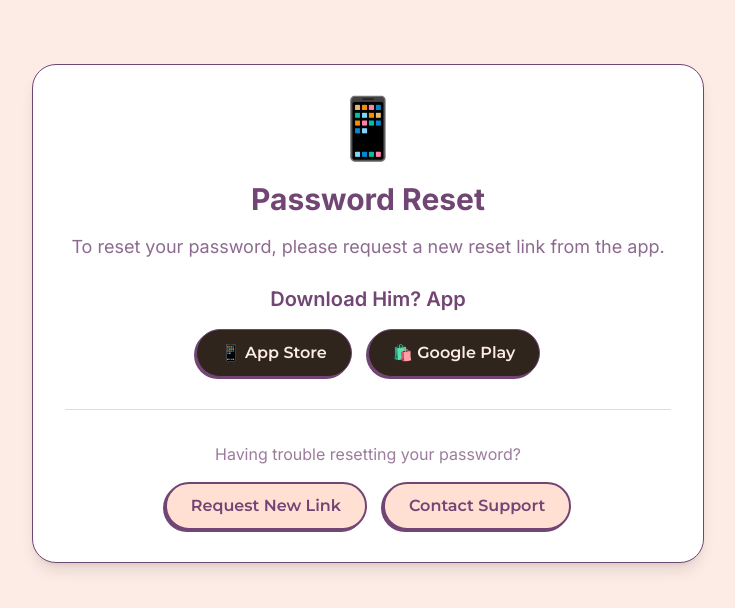
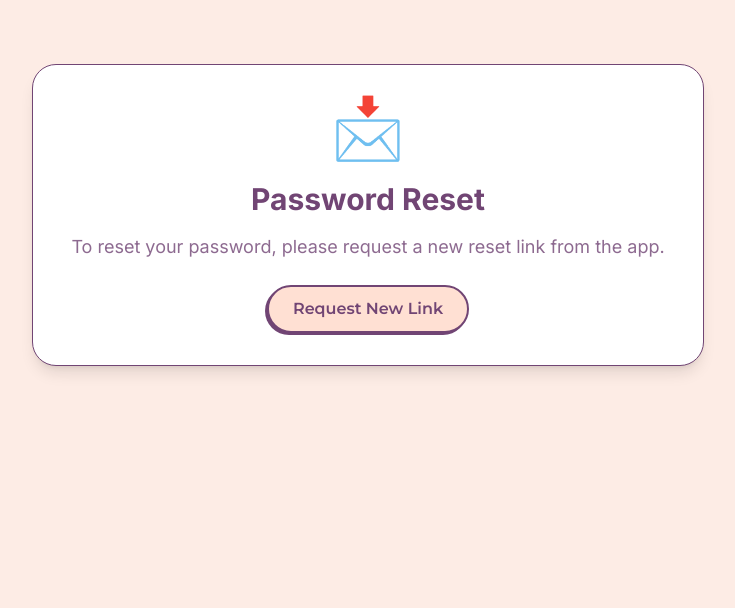
Before and after one commit to him-dating-app/website, a Next.js app: page /reset-password in a window 1280 px wide. Shown: the top 608 px of the page, without its empty margins (272-1007 px from the left). Built offline with nearby package versions, Linux system fonts and the light colour scheme.

Commit message:
updated reset passwrod

```diff
--- a/app/reset-password/page.tsx
+++ b/app/reset-password/page.tsx
@@ -6,6 +6,16 @@ import Link from 'next/link';
 import { Container } from '@/components/ui/Container';
 import { Button } from '@/components/ui/Button';
 
+function tryOpenDeepLink(url: string) {
+  // Works on most mobile browsers; Safari may require a user gesture
+  const a = document.createElement('a');
+  a.href = url;
+  a.style.display = 'none';
+  document.body.appendChild(a);
+  a.click();
+  document.body.removeChild(a);
+}
+
 function ResetPasswordContent() {
   const searchParams = useSearchParams();
   const [error, setError] = useState<string | null>(null);
@@ -13,233 +23,107 @@ function ResetPasswordContent() {
   const [appUrl, setAppUrl] = useState<string | null>(null);
 
   useEffect(() => {
-    // Check for authorization code from Supabase PKCE flow (most common case)
+    // Prefer PKCE code flow
     const code = searchParams.get('code');
+    const tokenHash = searchParams.get('token_hash'); // Supabase verifyOtp links
+
     if (code) {
-      console.log('Authorization code found:', code);
-      // Create deep link with the code
       const deepLink = `him://auth/resetpasswordconfirm?code=${encodeURIComponent(code)}`;
       setAppUrl(deepLink);
-
-      // Try to open app immediately (same method as complete-signup)
-      try {
-        const link = document.createElement('a');
-        link.href = deepLink;
-        link.style.display = 'none';
-        document.body.appendChild(link);
-        link.click();
-        document.body.removeChild(link);
-      } catch (e) {
-        console.warn('Failed to create app redirect link:', e);
-      }
-
-      // Show fallback UI after delay
-      setTimeout(() => setLoading(false), 2000);
+      tryOpenDeepLink(deepLink);
+      setTimeout(() => setLoading(false), 1500);
       return;
     }
 
-    // ALWAYS check for hash fragments (older Supabase flow or direct tokens)
+    if (tokenHash) {
+      const deepLink = `him://auth/resetpasswordconfirm?token_hash=${encodeURIComponent(tokenHash)}`;
+      setAppUrl(deepLink);
+      tryOpenDeepLink(deepLink);
+      setTimeout(() => setLoading(false), 1500);
+      return;
+    }
+
+    // Legacy hash-token format: DO NOT forward tokens via URL.
     if (typeof window !== 'undefined' && window.location.hash) {
-      const hash = window.location.hash;
-      console.log('Hash fragment found:', hash);
-
-      const params = new URLSearchParams(hash.substring(1));
-      const accessToken = params.get('access_token');
-      const refreshToken = params.get('refresh_token');
-      const type = params.get('type');
-
+      const hash = new URLSearchParams(window.location.hash.slice(1));
+      const accessToken = hash.get('access_token');
+      const refreshToken = hash.get('refresh_token');
       if (accessToken && refreshToken) {
-        console.log('Tokens found in hash, redirecting to app');
-        // Got tokens! Create deep link to app
-        const deepLink = `him://auth/resetpasswordconfirm?access_token=${encodeURIComponent(accessToken)}&refresh_token=${encodeURIComponent(refreshToken)}&type=${type || 'recovery'}`;
-        setAppUrl(deepLink);
-
-        // Try to open app immediately
-        try {
-          const link = document.createElement('a');
-          link.href = deepLink;
-          link.style.display = 'none';
-          document.body.appendChild(link);
-          link.click();
-          document.body.removeChild(link);
-        } catch (e) {
-          console.warn('Failed to create app redirect link:', e);
-        }
-
-        // Show success state with fallback
-        setTimeout(() => setLoading(false), 2000);
+        // Safer path: ask the user to request a new link (or implement a server nonce exchange).
+        setError('This reset link is from an older format. Please request a new reset link.');
+        setLoading(false);
         return;
       }
     }
 
-    // Check for error parameters from Supabase (when token is expired or invalid)
+    // Supabase error propagation
     const errorCode = searchParams.get('error_code');
     const errorDescription = searchParams.get('error_description');
-
     if (errorCode) {
-      console.log('Error from Supabase:', errorCode, errorDescription);
-      if (errorCode === 'otp_expired') {
-        setError('This password reset link has expired. Please request a new one.');
-      } else {
-        setError(errorDescription || 'Invalid reset link. Please try requesting a new one.');
-      }
+      setError(
+        errorCode === 'otp_expired'
+          ? 'This password reset link has expired. Please request a new one.'
+          : errorDescription || 'Invalid reset link. Please try requesting a new one.'
+      );
       setLoading(false);
       return;
     }
 
-    // No tokens, code, or errors - user might have navigated here directly
-    console.log('No tokens, code, or errors found');
+    // Nothing useful present
     setLoading(false);
   }, [searchParams]);
 
-  if (error) {
-    return (
-      <main className="min-h-screen bg-him-peach py-16">
-        <Container>
-          <div className="max-w-2xl mx-auto text-center">
-            <div className="bg-white rounded-3xl p-8 shadow-lg border border-him-purple-dark">
-              <div className="text-6xl mb-6">⚠️</div>
-              <h1 className="text-3xl font-bold text-him-purple-dark mb-4">
-                Reset Link Error
-              </h1>
-              <p className="text-lg text-him-purple-dark/80 mb-6">
-                {error}
-              </p>
-              <Link href="/request-new-link">
-                <Button variant="primary" className="mb-4">
-                  Request New Password Reset
-                </Button>
-              </Link>
-              <br />
-              <a href="mailto:support@talkabouthim.uk?subject=Password%20Reset%20Help">
-                <Button variant="secondary">
-                  Contact Support
-                </Button>
-              </a>
-            </div>
-          </div>
-        </Container>
-      </main>
-    );
-  }
+  // …(rendering exactly like you already have; keep your nice UI)…
+  // If `appUrl` exists, show the “open app” guidance & copy box
+  // If `error`, show the error card and “Request New Password Reset” button
 
   return (
     <main className="min-h-screen bg-him-peach py-16">
       <Container>
         <div className="max-w-2xl mx-auto text-center">
           <div className="bg-white rounded-3xl p-8 shadow-lg border border-him-purple-dark">
-            {loading ? (
+            {error ? (
+              <>
+                <div className="text-6xl mb-6">⚠️</div>
+                <h1 className="text-3xl font-bold text-him-purple-dark mb-4">Reset Link Error</h1>
+                <p className="text-lg text-him-purple-dark/80 mb-6">{error}</p>
+                <Link href="/request-new-link">
+                  <Button variant="primary">Request New Password Reset</Button>
+                </Link>
+              </>
+            ) : loading ? (
               <>
                 <div className="text-6xl mb-6">🔑</div>
-                <h1 className="text-3xl font-bold text-him-purple-dark mb-4">
-                  Opening Him? App...
-                </h1>
+                <h1 className="text-3xl font-bold text-him-purple-dark mb-4">Opening Him? App…</h1>
                 <p className="text-lg text-him-purple-dark/80 mb-6">
-                  We're redirecting you to the Him? app to reset your password.
+                  We’re redirecting you to the Him? app to reset your password.
                 </p>
                 <div className="animate-pulse">
-                  <div className="h-2 bg-him-purple-light rounded mb-4"></div>
-                  <p className="text-sm text-him-purple-dark/60">
-                    Please wait a moment...
-                  </p>
+                  <div className="h-2 bg-him-purple-light rounded mb-4" />
+                  <p className="text-sm text-him-purple-dark/60">Please wait a moment…</p>
+                </div>
+              </>
+            ) : appUrl ? (
+              <>
+                <div className="text-6xl mb-6">📱</div>
+                <h1 className="text-3xl font-bold text-him-purple-dark mb-4">Reset Your Password</h1>
+                <p className="text-lg text-him-purple-dark/80 mb-6">
+                  If the app didn’t open automatically, copy this link into your browser:
+                </p>
+                <div className="mt-2 p-3 bg-white rounded-lg border border-him-purple-dark/20 font-mono text-sm break-all">
+                  {appUrl}
                 </div>
               </>
             ) : (
               <>
-                <div className="text-6xl mb-6">📱</div>
-                <h1 className="text-3xl font-bold text-him-purple-dark mb-4">
-                  {appUrl ? 'Reset Your Password' : 'Password Reset'}
-                </h1>
-                <p className="text-lg text-him-purple-dark/80 mb-6">
-                  {appUrl
-                    ? "If the Him? app didn't open automatically, please follow these steps:"
-                    : "To reset your password, please request a new reset link from the app."
-                  }
+                <div className="text-6xl mb-6">📩</div>
+                <h1 className="text-3xl font-bold text-him-purple-dark mb-4">Password Reset</h1>
+                <p className="text-lg text-him-purple-dark/80">
+                  To reset your password, please request a new reset link from the app.
                 </p>
-
-                {appUrl && (
-                  <>
-                    <div className="text-left bg-him-purple-light/20 rounded-2xl p-6 mb-6">
-                      <ol className="space-y-3 text-him-purple-dark">
-                        <li className="flex items-start">
-                          <span className="font-bold mr-3 text-him-purple-active">1.</span>
-                          <span>Make sure the Him? app is installed on your device</span>
-                        </li>
-                        <li className="flex items-start">
-                          <span className="font-bold mr-3 text-him-purple-active">2.</span>
-                          <div>
-                            <span>Copy and paste this link in your browser:</span>
-                            <div className="mt-2 p-3 bg-white rounded-lg border border-him-purple-dark/20 font-mono text-sm break-all">
-                              {appUrl}
-                            </div>
-                          </div>
-                        </li>
-                        <li className="flex items-start">
-                          <span className="font-bold mr-3 text-him-purple-active">3.</span>
-                          <span>Or download the Him? app below:</span>
-                        </li>
-                      </ol>
-                    </div>
-
-                    <div className="bg-yellow-50 border border-yellow-300 rounded-xl p-4 mb-6">
-                      <p className="text-sm text-yellow-800">
-                        <strong>⏰ Note:</strong> This password reset link expires in 1 hour for security reasons.
-                      </p>
-                    </div>
-                  </>
-                )}
-
-                <div className="space-y-4 mb-8">
-                  <h3 className="text-xl font-semibold text-him-purple-dark">
-                    Download Him? App
-                  </h3>
-                  <div className="flex flex-col sm:flex-row gap-4 justify-center">
-                    <a
-                      href="https://apps.apple.com/app/him"
-                      target="_blank"
-                      rel="noopener noreferrer"
-                    >
-                      <Button
-                        variant="primary"
-                        className="flex items-center justify-center gap-2 w-full"
-                      >
-                        📱 App Store
-                      </Button>
-                    </a>
-                    <a
-                      href="https://play.google.com/store/apps/details?id=com.himdatingappltd.him"
-                      target="_blank"
-                      rel="noopener noreferrer"
-                    >
-                      <Button
-                        variant="primary"
-                        className="flex items-center justify-center gap-2 w-full"
-                      >
-                        🛍️ Google Play
-                      </Button>
-                    </a>
-                  </div>
-                </div>
-
-                <hr className="border-him-purple-dark/20 my-8" />
-
-                <div className="space-y-4">
-                  <p className="text-him-purple-dark/70">
-                    Having trouble resetting your password?
-                  </p>
-                  <div className="flex flex-col sm:flex-row gap-4 justify-center">
-                    <Link href="/request-new-link">
-                      <Button variant="secondary">
-                        Request New Link
-                      </Button>
-                    </Link>
-                    <a href="mailto:support@talkabouthim.uk?subject=Password%20Reset%20Help">
-                      <Button variant="secondary">
-                        Contact Support
-                      </Button>
-                    </a>
-                  </div>
-                </div>
+                <Link href="/request-new-link" className="inline-block mt-6">
+                  <Button variant="secondary">Request New Link</Button>
+                </Link>
               </>
             )}
           </div>
@@ -249,29 +133,9 @@ function ResetPasswordContent() {
   );
 }
 
-function LoadingFallback() {
-  return (
-    <main className="min-h-screen bg-him-peach py-16">
-      <Container>
-        <div className="max-w-2xl mx-auto text-center">
-          <div className="bg-white rounded-3xl p-8 shadow-lg border border-him-purple-dark">
-            <div className="text-6xl mb-6">⏳</div>
-            <h1 className="text-3xl font-bold text-him-purple-dark mb-4">
-              Loading...
-            </h1>
-            <p className="text-lg text-him-purple-dark/80">
-              Please wait while we prepare your password reset.
-            </p>
-          </div>
-        </div>
-      </Container>
-    </main>
-  );
-}
-
 export default function ResetPasswordPage() {
   return (
-    <Suspense fallback={<LoadingFallback />}>
+    <Suspense fallback={<div />}>
       <ResetPasswordContent />
     </Suspense>
   );
```
